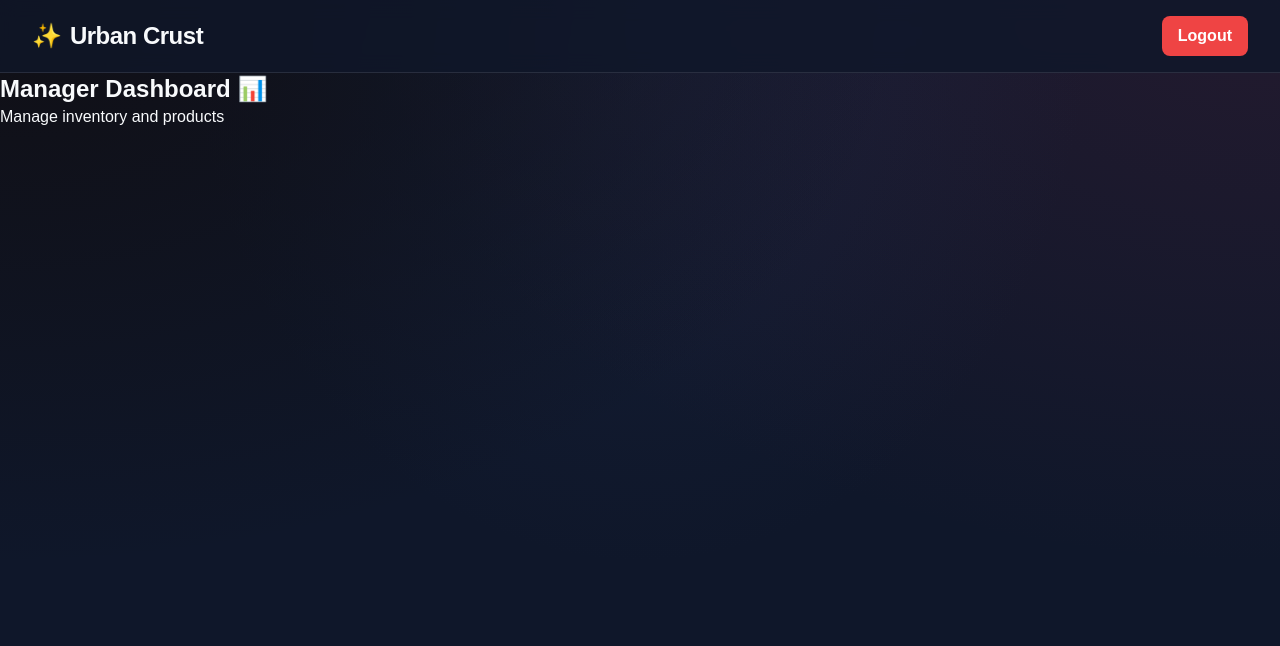
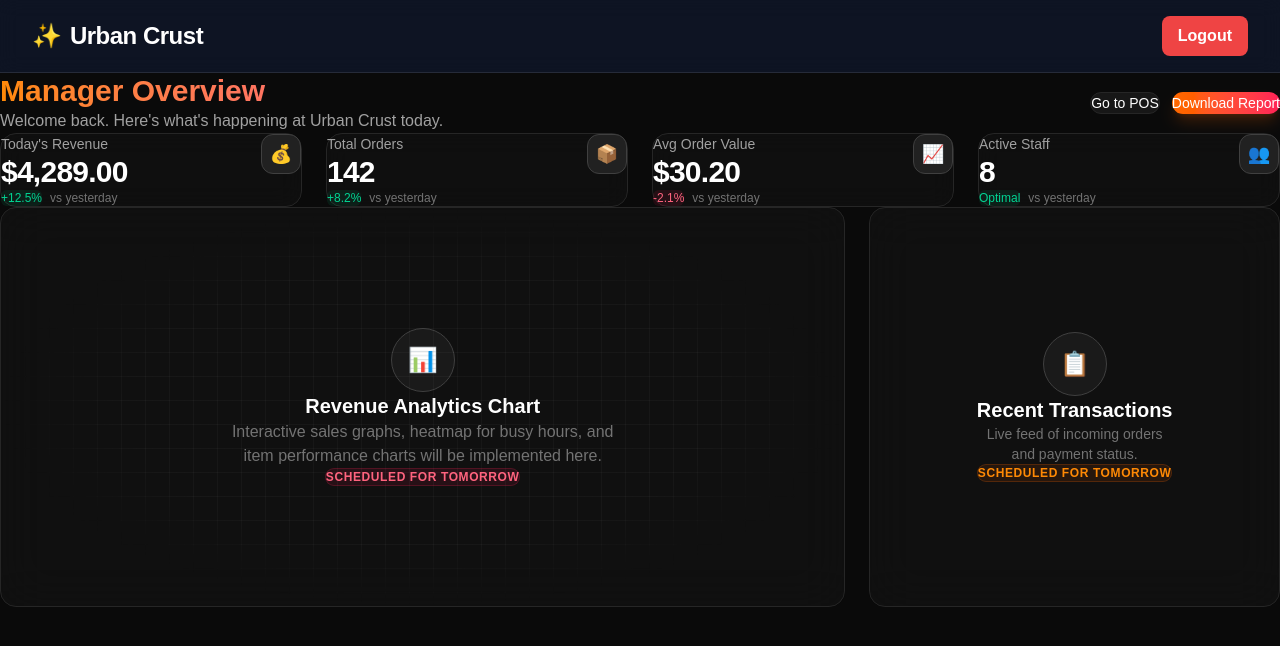
Before and after one commit to soumyabelli/pos, a React (Vite) app: page /manager in a window 1280 px wide. Shown: the top 646 px of the page. Built offline with nearby package versions, Linux system fonts and the light colour scheme.

Commit message:
feat: build initial half of manager dashboard frontend skeleton

```diff
--- a/src/pages/ManagerDashboard.jsx
+++ b/src/pages/ManagerDashboard.jsx
@@ -1,13 +1,128 @@
-import Navbar from "../components/Navbar";
+import React from 'react';
+import Navbar from '../components/Navbar';
+import { useNavigate } from 'react-router-dom';
 
 export default function ManagerDashboard() {
+  const navigate = useNavigate();
+
   return (
-    <div>
+    <div className="min-h-screen bg-neutral-950 text-white font-sans selection:bg-orange-500/30 pb-12">
       <Navbar />
-      <div className="p-6">
-        <h1 className="text-2xl font-bold">Manager Dashboard 📊</h1>
-        <p>Manage inventory and products</p>
+
+      <div className="max-w-7xl mx-auto px-4 sm:px-6 lg:px-8 py-8">
+        {/* Header Section */}
+        <div className="flex flex-col md:flex-row justify-between items-start md:items-center mb-10 gap-4">
+          <div>
+            <h1 className="text-3xl font-bold bg-gradient-to-r from-orange-400 to-rose-400 text-transparent bg-clip-text">
+              Manager Overview
+            </h1>
+            <p className="text-neutral-400 mt-1">
+              Welcome back. Here's what's happening at Urban Crust today.
+            </p>
+          </div>
+          <div className="flex gap-3">
+            <button
+              onClick={() => navigate('/pos')}
+              className="px-5 py-2.5 bg-neutral-900 border border-neutral-800 rounded-xl hover:bg-neutral-800 transition-colors text-sm font-medium cursor-pointer"
+            >
+              Go to POS
+            </button>
+            <button className="px-5 py-2.5 bg-gradient-to-r from-orange-500 to-rose-500 rounded-xl hover:opacity-90 transition-opacity text-sm font-medium shadow-lg shadow-orange-500/20 cursor-pointer">
+              Download Report
+            </button>
+          </div>
+        </div>
+
+        {/* Top Stats Cards - The "Completed" half of the page */}
+        <div className="grid grid-cols-1 md:grid-cols-2 lg:grid-cols-4 gap-6 mb-10">
+          <StatCard
+            title="Today's Revenue"
+            value="$4,289.00"
+            trend="+12.5%"
+            isPositive={true}
+            icon="💰"
+          />
+          <StatCard
+            title="Total Orders"
+            value="142"
+            trend="+8.2%"
+            isPositive={true}
+            icon="📦"
+          />
+          <StatCard
+            title="Avg Order Value"
+            value="$30.20"
+            trend="-2.1%"
+            isPositive={false}
+            icon="📈"
+          />
+          <StatCard
+            title="Active Staff"
+            value="8"
+            trend="Optimal"
+            isPositive={true}
+            icon="👥"
+          />
+        </div>
+
+        {/* Placeholders for tomorrow's work */}
+        <div className="grid grid-cols-1 lg:grid-cols-3 gap-6">
+          <div className="lg:col-span-2 relative h-[400px] rounded-2xl border border-neutral-800 bg-neutral-900/50 backdrop-blur-xl flex flex-col items-center justify-center p-6 text-center overflow-hidden">
+            <div className="h-16 w-16 bg-neutral-800/50 rounded-full flex items-center justify-center text-2xl mb-4 border border-neutral-700">
+              📊
+            </div>
+            <h3 className="text-xl font-semibold mb-2">Revenue Analytics Chart</h3>
+            <p className="text-neutral-500 max-w-sm mb-6">
+              Interactive sales graphs, heatmap for busy hours, and item performance charts will be implemented here.
+            </p>
+            <div className="px-4 py-2 bg-rose-500/10 text-rose-400 border border-rose-500/20 rounded-full text-xs font-semibold tracking-wider uppercase mb-8 z-10">
+              Scheduled for Tomorrow
+            </div>
+
+            {/* Decorative background grid */}
+            <div className="absolute inset-0 bg-[linear-gradient(to_right,#80808012_1px,transparent_1px),linear-gradient(to_bottom,#80808012_1px,transparent_1px)] bg-[size:24px_24px] pointer-events-none [mask-image:radial-gradient(ellipse_50%_50%_at_50%_50%,#000_70%,transparent_100%)] z-0"></div>
+          </div>
+
+          <div className="relative rounded-2xl border border-neutral-800 bg-neutral-900/50 backdrop-blur-xl flex flex-col items-center justify-center p-6 text-center h-[400px]">
+            <div className="h-16 w-16 bg-neutral-800/50 rounded-full flex items-center justify-center text-2xl mb-4 border border-neutral-700">
+              📋
+            </div>
+            <h3 className="text-xl font-semibold mb-2">Recent Transactions</h3>
+            <p className="text-neutral-500 text-sm max-w-[200px] mb-6">
+              Live feed of incoming orders and payment status.
+            </p>
+            <div className="px-4 py-2 bg-orange-500/10 text-orange-400 border border-orange-500/20 rounded-full text-xs font-semibold tracking-wider uppercase">
+              Scheduled for Tomorrow
+            </div>
+          </div>
+        </div>
+
       </div>
     </div>
   );
 }
+
+// Reusable Stat Card Component for the dashboard
+function StatCard({ title, value, trend, isPositive, icon }) {
+  return (
+    <div className="p-6 rounded-2xl border border-neutral-800 bg-neutral-900/40 backdrop-blur-md hover:bg-neutral-900/80 transition-colors group">
+      <div className="flex justify-between items-start mb-4">
+        <div>
+          <p className="text-neutral-400 text-sm font-medium mb-1">{title}</p>
+          <h2 className="text-3xl font-bold text-white tracking-tight">{value}</h2>
+        </div>
+        <div className="h-10 w-10 rounded-xl bg-neutral-800/80 flex items-center justify-center text-lg border border-neutral-700 group-hover:scale-110 transition-transform">
+          {icon}
+        </div>
+      </div>
+      <div className="flex items-center gap-2">
+        <span className={`text-xs font-medium px-2 py-1 rounded-md ${
+          isPositive ? 'bg-emerald-500/10 text-emerald-400' : 'bg-rose-500/10 text-rose-400'
+        }`}>
+          {trend}
+        </span>
+        <span className="text-xs text-neutral-500 font-medium">vs yesterday</span>
+      </div>
+    </div>
+  );
+}
```
